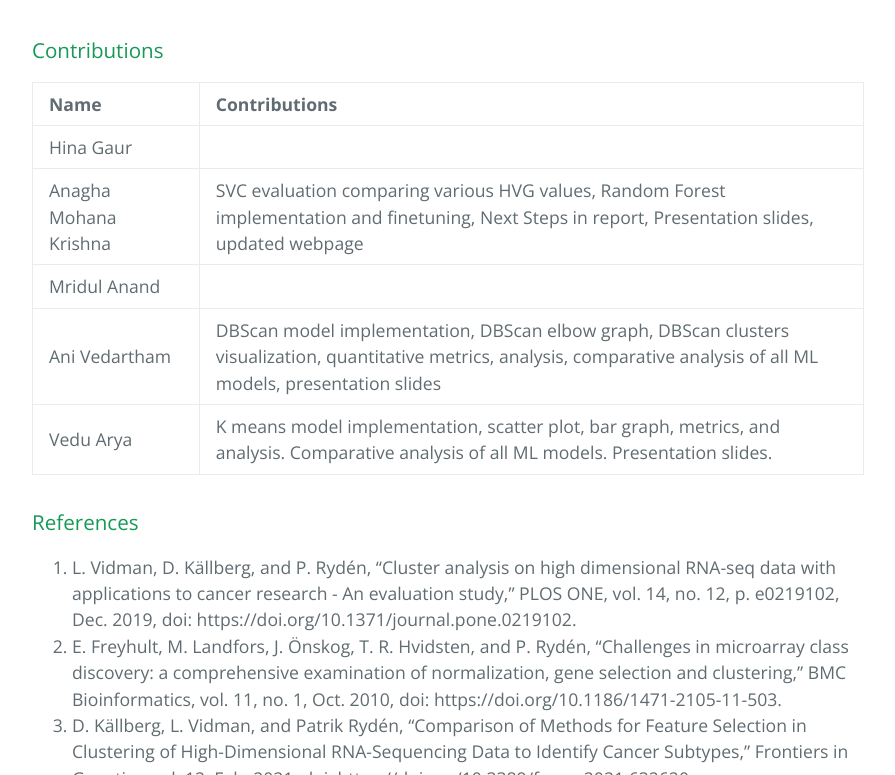
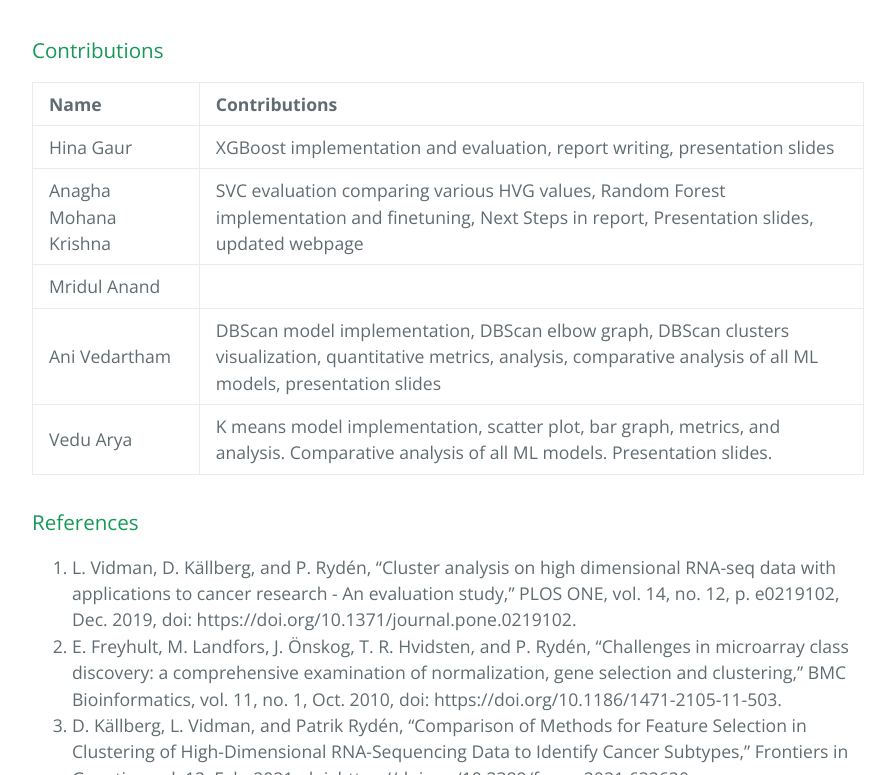
Before and after one commit to AnaghaMKrishna/CS-7641-Project, a Jekyll site: the page built from Final_Submission/final_report.md, in a window 1280 px wide and 900 px high, scrolled down 22641 px, cut to the strip 125-900 px from the top of the window. Shown: the whole strip, without its empty margins (192-1087 px from the left). Built offline with Jekyll 4.4.1, drawn with Linux system fonts in a browser that asks for light colours; our own code applies the rules of GitHub Pages for plain Markdown files.

Commit message:
adding XGboost

```diff
--- a/Final_Submission/final_report.md
+++ b/Final_Submission/final_report.md
@@ -226,7 +226,7 @@ If you are unable to view, [please click here](https://gtvault-my.sharepoint.com
 
 | Name       | Contributions|
 |:-------------|:------------------|
-| Hina Gaur          |   |
+| Hina Gaur          | XGBoost implementation and evaluation, report writing, presentation slides  |
 | Anagha Mohana Krishna  | SVC evaluation comparing various HVG values, Random Forest implementation and finetuning, Next Steps in report, Presentation slides, updated webpage |
 | Mridul Anand           |  |
 | Ani Vedartham | DBScan model implementation, DBScan elbow graph, DBScan clusters visualization, quantitative metrics, analysis, comparative analysis of all ML models, presentation slides |
```
